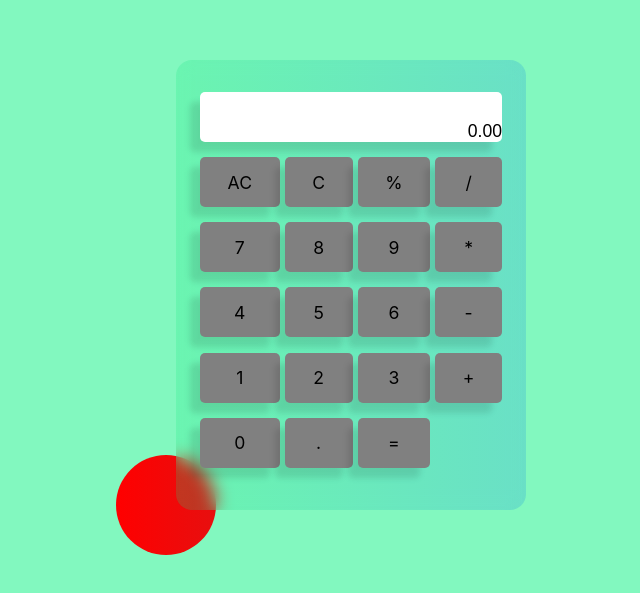
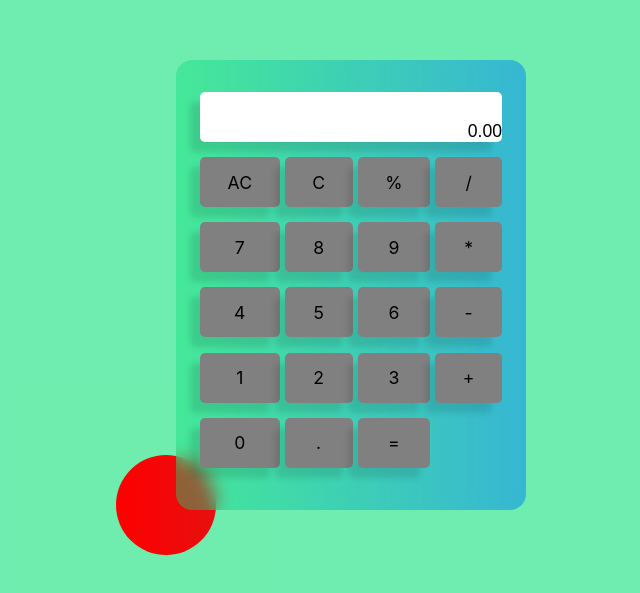
Before and after one commit to Emprcode/Prank-calculator-app, a React (Create React App) app: page / in a window 1280 px wide. Shown: the part 115-708 px from the top of the page, without its empty margins (239-879 px from the left). Built offline with nearby package versions, Linux system fonts and the light colour scheme.

Commit message:
code added

```diff
--- a/src/App.css
+++ b/src/App.css
@@ -10,7 +10,7 @@ body{
 }
 
 .wrapper{
-  background: #82F8BF;
+  background: #58eaa3dc;
   min-height: 100vh;
 
   display: flex;
@@ -20,7 +20,7 @@ body{
 }
 
 .calculator{
-  background: linear-gradient(270deg, rgba(8, 130, 230, 0.2), rgba(14, 231, 123, 0.2));
+  background: linear-gradient(270deg, rgba(5, 135, 241, 0.534), rgba(9, 225, 117, 0.406));
 backdrop-filter: blur(8.5px);
 /* Note: backdrop-filter has minimal browser support */
 
```
